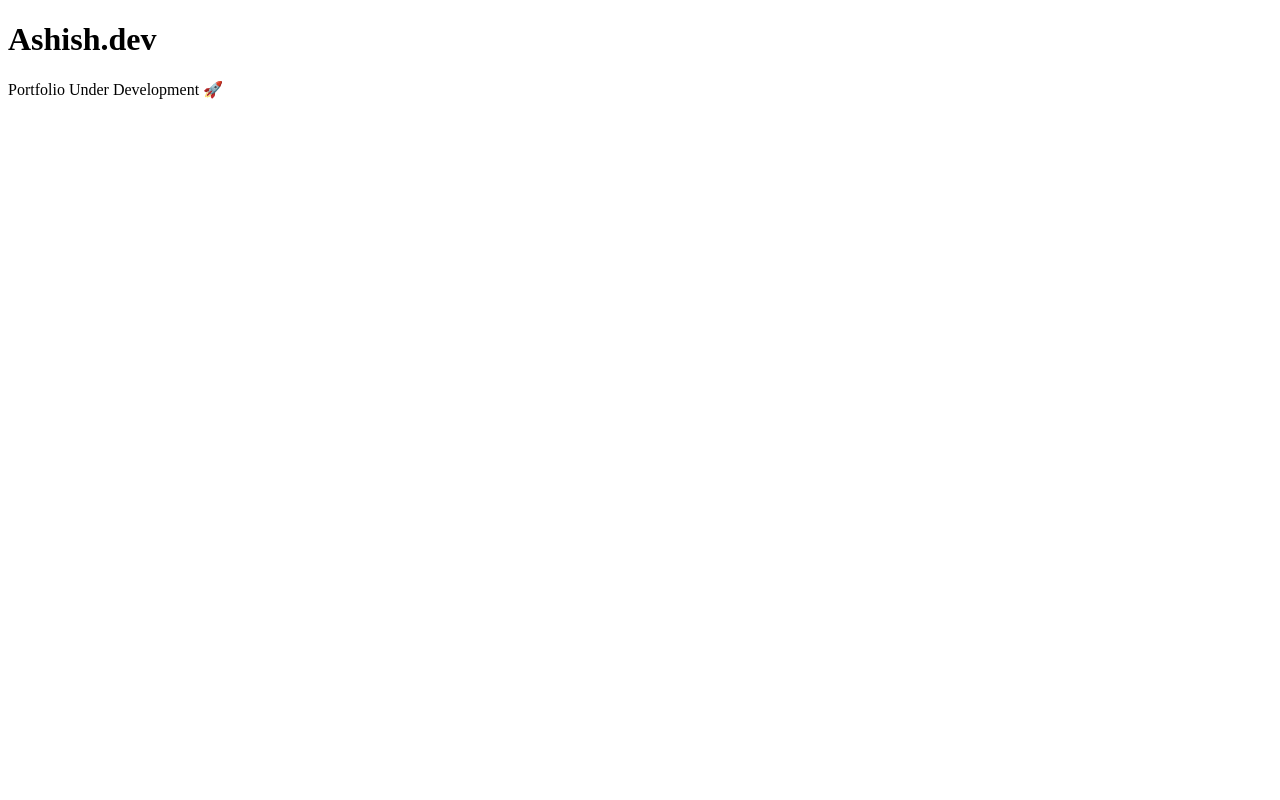
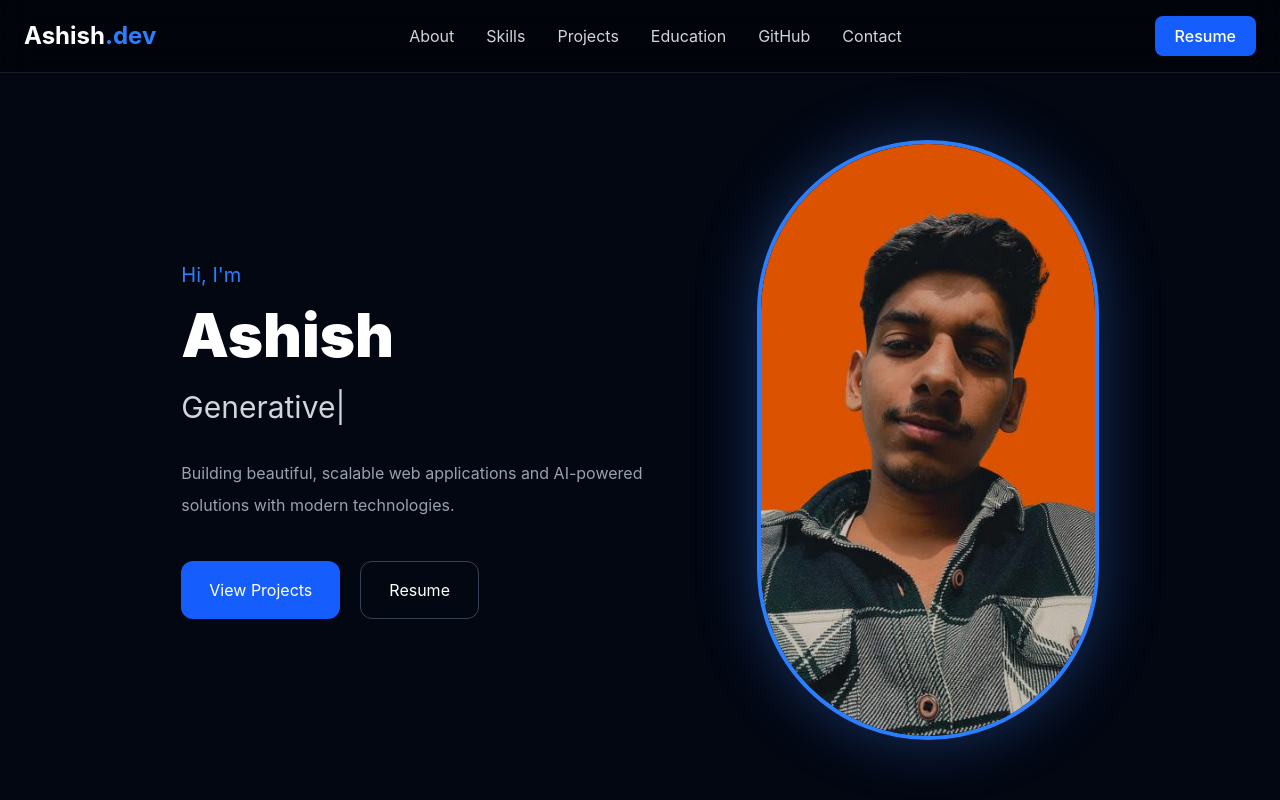
Before and after one commit to AshishPG31/ashish-portfolio, a React app: page / in a window 1280 px wide. Built offline with nearby package versions, Linux system fonts and the light colour scheme; the HTML template or start-up script is replaced by a standard one.

Commit message:
Improve hero layout balance

```diff
--- a/src/App.jsx
+++ b/src/App.jsx
@@ -1,13 +1,15 @@
+import Navbar from "./components/layout/Navbar";
+
+import Hero from "./sections/Hero/Hero";
+
 function App() {
   return (
-    <div className="bg-[#030712] min-h-screen text-white">
-      <h1 className="text-5xl font-bold text-center pt-20">
-        Ashish.dev
-      </h1>
+    <div className="bg-[#030712] text-white">
 
-      <p className="text-center text-gray-400 mt-5">
-        Portfolio Under Development 🚀
-      </p>
+      <Navbar />
+
+      <Hero />
+
     </div>
   );
 }
--- /dev/null
+++ b/src/components/common/SectionTitle.jsx
@@ -0,0 +1,13 @@
+function SectionTitle({ title, subtitle }) {
+  return (
+    <div className="mb-14 text-center">
+      <h2 className="text-4xl font-bold">{title}</h2>
+
+      <p className="mt-3 text-gray-400">
+        {subtitle}
+      </p>
+    </div>
+  );
+}
+
+export default SectionTitle;
--- /dev/null
+++ b/src/components/layout/Navbar.jsx
@@ -0,0 +1,104 @@
+import { useState } from "react";
+import { FaBars, FaTimes } from "react-icons/fa";
+import portfolioData from "../../data/portfolioData";
+
+const navLinks = [
+  { name: "About", href: "#about" },
+  { name: "Skills", href: "#skills" },
+  { name: "Projects", href: "#projects" },
+  { name: "Education", href: "#education" },
+  { name: "GitHub", href: "#github" },
+  { name: "Contact", href: "#contact" },
+];
+
+function Navbar() {
+  const [menuOpen, setMenuOpen] = useState(false);
+
+  return (
+    <nav className="fixed top-0 left-0 w-full z-50 bg-black/40 backdrop-blur-lg border-b border-white/10">
+
+      <div className="max-w-7xl mx-auto flex justify-between items-center px-6 py-4">
+
+        {/* Logo */}
+
+        <h1 className="text-2xl font-bold text-white">
+          Ashish<span className="text-blue-500">.dev</span>
+        </h1>
+
+        {/* Desktop Menu */}
+
+        <ul className="hidden md:flex gap-8 text-gray-300">
+
+          {navLinks.map((item) => (
+
+            <li key={item.name}>
+
+              <a
+                href={item.href}
+                className="hover:text-blue-500 transition duration-300"
+              >
+                {item.name}
+              </a>
+
+            </li>
+
+          ))}
+
+        </ul>
+
+        {/* Resume Button */}
+
+        <a
+          href={portfolioData.personal.resume}
+          target="_blank"
+          className="hidden md:block bg-blue-600 hover:bg-blue-500 transition px-5 py-2 rounded-lg font-medium"
+        >
+          Resume
+        </a>
+
+        {/* Mobile Button */}
+
+        <button
+          className="md:hidden text-2xl text-white"
+          onClick={() => setMenuOpen(!menuOpen)}
+        >
+          {menuOpen ? <FaTimes /> : <FaBars />}
+        </button>
+
+      </div>
+
+      {/* Mobile Menu */}
+
+      {menuOpen && (
+
+        <div className="md:hidden bg-[#111827] px-6 pb-6">
+
+          {navLinks.map((item) => (
+
+            <a
+              key={item.name}
+              href={item.href}
+              className="block py-3 text-gray-300 hover:text-blue-500"
+              onClick={() => setMenuOpen(false)}
+            >
+              {item.name}
+            </a>
+
+          ))}
+
+          <a
+            href={portfolioData.personal.resume}
+            className="block mt-4 bg-blue-600 text-center py-3 rounded-lg"
+          >
+            Resume
+          </a>
+
+        </div>
+
+      )}
+
+    </nav>
+  );
+}
+
+export default Navbar;
--- /dev/null
+++ b/src/components/ui/Button.jsx
@@ -0,0 +1,30 @@
+function Button({
+  children,
+  onClick,
+  href,
+  type = "button",
+}) {
+  const classes =
+    "px-6 py-3 rounded-xl bg-blue-600 hover:bg-blue-500 transition-all duration-300 font-semibold shadow-lg hover:scale-105";
+
+  if (href) {
+    return (
+      <a
+        href={href}
+        className={classes}
+        target="_blank"
+        rel="noreferrer"
+      >
+        {children}
+      </a>
+    );
+  }
+
+  return (
+    <button type={type} className={classes} onClick={onClick}>
+      {children}
+    </button>
+  );
+}
+
+export default Button;
--- /dev/null
+++ b/src/constants/theme.js
@@ -0,0 +1,15 @@
+export const COLORS = {
+  background: "#030712",
+  card: "#111827",
+  secondary: "#1F2937",
+
+  primary: "#3B82F6",
+
+  purple: "#8B5CF6",
+
+  cyan: "#06B6D4",
+
+  text: "#F9FAFB",
+
+  gray: "#9CA3AF",
+};
--- /dev/null
+++ b/src/data/portfolioData.js
@@ -0,0 +1,59 @@
+// src/data/portfolioData.js
+
+const portfolioData = {
+  personal: {
+    name: "Ashish",
+    role: "Full Stack Web Developer",
+    subtitle: "Generative AI Enthusiast",
+
+    description:
+      "I build modern, responsive web applications and AI-powered solutions that solve real-world problems.",
+
+    location: "Gohana, Haryana, India",
+
+    email: "ashishpg730k@gmail.com",
+
+    github: "https://github.com/AshishPG31",
+
+    linkedin: "https://www.linkedin.com/in/ashish-pg",
+
+    resume: "/resume.pdf",
+  },
+
+  hero: {
+    greeting: "Hi, I'm",
+    name: "Ashish",
+    title: "Full Stack Web Developer",
+    tagline: "Building modern web experiences with AI.",
+  },
+
+  about: {
+    description:
+      "I am an MSc Computer Science student passionate about Full Stack Web Development and Generative AI. I enjoy building clean, scalable applications while continuously learning modern technologies.",
+  },
+
+  skills: {
+    frontend: ["HTML", "CSS", "JavaScript"],
+
+    backend: ["Python", "SQL"],
+
+    database: ["MySQL", "PostgreSQL"],
+
+    ai: [
+      "Prompt Engineering",
+      "LLMs",
+      "AI Assistants",
+      "Generative AI",
+    ],
+
+    tools: [
+      "Git",
+      "GitHub",
+      "VS Code",
+      "Filmora",
+      "Photoshop",
+    ],
+  },
+};
+
+export default portfolioData;
--- /dev/null
+++ b/src/sections/Hero/Hero.jsx
@@ -0,0 +1,101 @@
+import { TypeAnimation } from "react-type-animation";
+import { motion } from "framer-motion";
+
+import profile from "../../assets/images/profile.jpeg";
+
+import portfolioData from "../../data/portfolioData";
+
+function Hero() {
+  return (
+    <section className="min-h-screen flex items-center pt-20">
+
+      <div className="max-w-7xl mx-auto px-6 lg:px-10 grid lg:grid-cols-[1.2fr_0.8fr] gap-16 items-center">
+
+        {/* Left */}
+
+        <motion.div
+          initial={{ opacity: 0, x: -40 }}
+          animate={{ opacity: 1, x: 0 }}
+          transition={{ duration: 0.8 }}
+        >
+
+          <p className="text-blue-500 text-xl">
+            {portfolioData.hero.greeting}
+          </p>
+
+          <h1 className="text-6xl font-black mt-4">
+            {portfolioData.hero.name}
+          </h1>
+
+          <TypeAnimation
+            sequence={[
+              "Full Stack Web Developer",
+              2000,
+              "Generative AI Enthusiast",
+              2000,
+              "Problem Solver",
+              2000,
+            ]}
+            wrapper="h2"
+            speed={40}
+            repeat={Infinity}
+            className="text-3xl mt-6 text-gray-300"
+          />
+
+          <p className="text-gray-400 mt-8 leading-8 max-w-lg">
+            Building beautiful, scalable web applications
+            and AI-powered solutions with modern technologies.
+          </p>
+
+          <div className="flex gap-5 mt-10">
+
+            <button className="bg-blue-600 px-7 py-4 rounded-xl hover:scale-105 transition">
+              View Projects
+            </button>
+
+            <a
+              href="/resume.pdf"
+              target="_blank"
+              className="border border-gray-700 px-7 py-4 rounded-xl hover:border-blue-500 transition"
+            >
+              Resume
+            </a>
+
+          </div>
+
+        </motion.div>
+
+        {/* Right */}
+
+        <motion.div
+          initial={{ opacity: 0, x: 40 }}
+          animate={{ opacity: 1, x: 0 }}
+          transition={{ duration: 1 }}
+          className="flex justify-center"
+        >
+
+          <img
+            src={profile}
+            alt="Ashish"
+            className="
+            w-[320px]
+            lg:w-[360px]
+            rounded-full
+            border-4
+            border-blue-500
+            shadow-[0_0_60px_rgba(59,130,246,0.35)]
+            transition-all
+            duration-500
+            hover:scale-105
+            "
+          />
+
+        </motion.div>
+
+      </div>
+
+    </section>
+  );
+}
+
+export default Hero;
--- a/src/styles/global.css
+++ b/src/styles/global.css
@@ -0,0 +1,30 @@
+@import "tailwindcss";
+
+html {
+  scroll-behavior: smooth;
+}
+
+body {
+  margin: 0;
+  background: #030712;
+  color: white;
+  font-family: Inter, sans-serif;
+  overflow-x: hidden;
+}
+
+* {
+  box-sizing: border-box;
+}
+
+::-webkit-scrollbar {
+  width: 8px;
+}
+
+::-webkit-scrollbar-track {
+  background: #030712;
+}
+
+::-webkit-scrollbar-thumb {
+  background: #3B82F6;
+  border-radius: 10px;
+}
```
Also changed, not shown: src/components/layout/Footer.jsx (added), src/sections/Hero/Hero.css (added).
